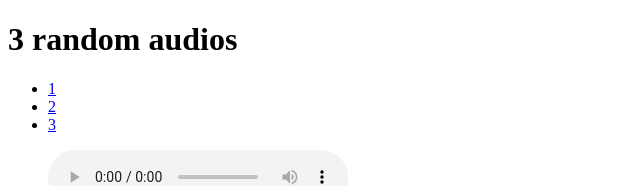
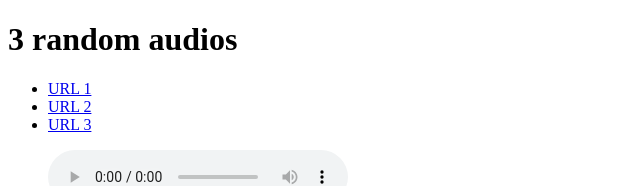
Before and after one commit to acciojob/semantic-navbar-and-audios-RitikRunner, a website: page main.html in a window 1280 px wide. Shown: the top 186 px of the page, without its empty margins (0-640 px from the left). Drawn offline with Linux system fonts and the light colour scheme.

Commit message:
created a submission

```diff
--- a/main.html
+++ b/main.html
@@ -11,9 +11,9 @@
 	<h1>3 random audios</h1>
 	<nav>
 		<ul>
-			<li><a href="http://commondatastorage.googleapis.com/codeskulptor-demos/DDR_assets/Kangaroo_MusiQue_-_The_Neverwritten_Role_Playing_Game.mp3">1</a></li>
-			<li><a href="http://commondatastorage.googleapis.com/codeskulptor-assets/Epoq-Lepidoptera.ogg">2</a></li>
-			<li><a href="http://codeskulptor-demos.commondatastorage.googleapis.com/pang/paza-moduless.mp3">3</a></li>
+			<li><a href="http://commondatastorage.googleapis.com/codeskulptor-demos/DDR_assets/Kangaroo_MusiQue_-_The_Neverwritten_Role_Playing_Game.mp3">URL 1</a></li>
+			<li><a href="http://commondatastorage.googleapis.com/codeskulptor-assets/Epoq-Lepidoptera.ogg">URL 2</a></li>
+			<li><a href="http://codeskulptor-demos.commondatastorage.googleapis.com/pang/paza-moduless.mp3">URL 3</a></li>
 		</ul>
 	</nav>
 	<ul>
```
